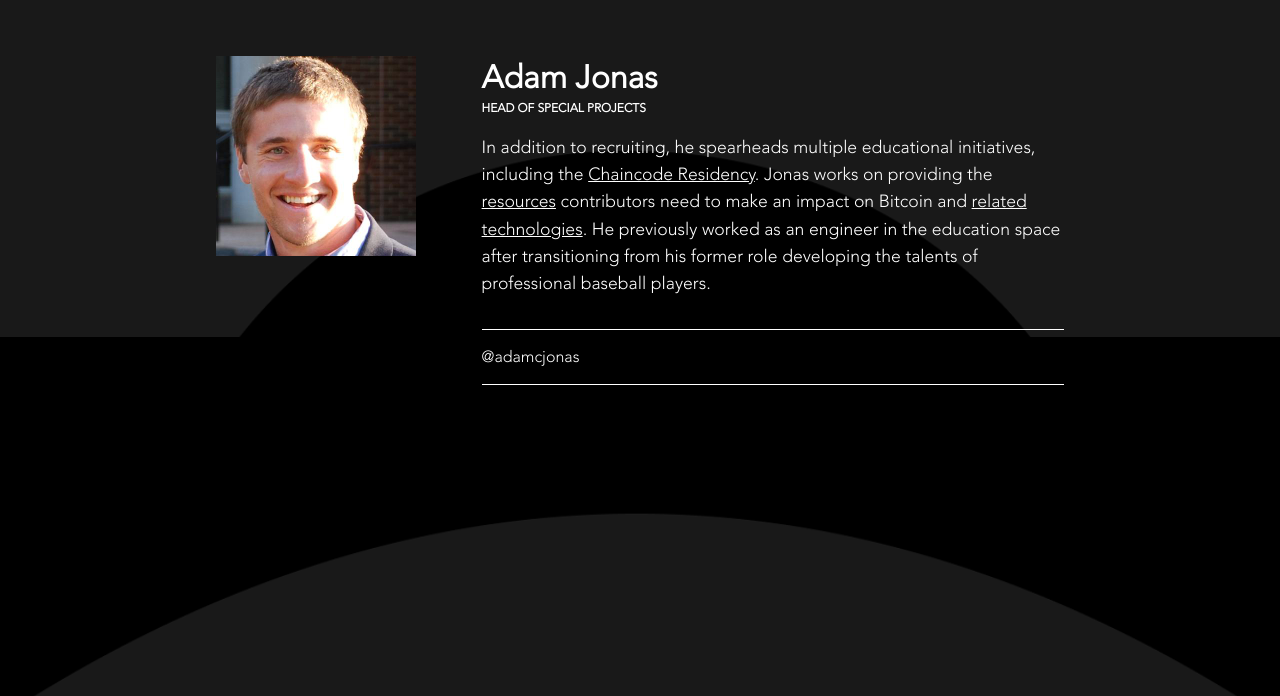
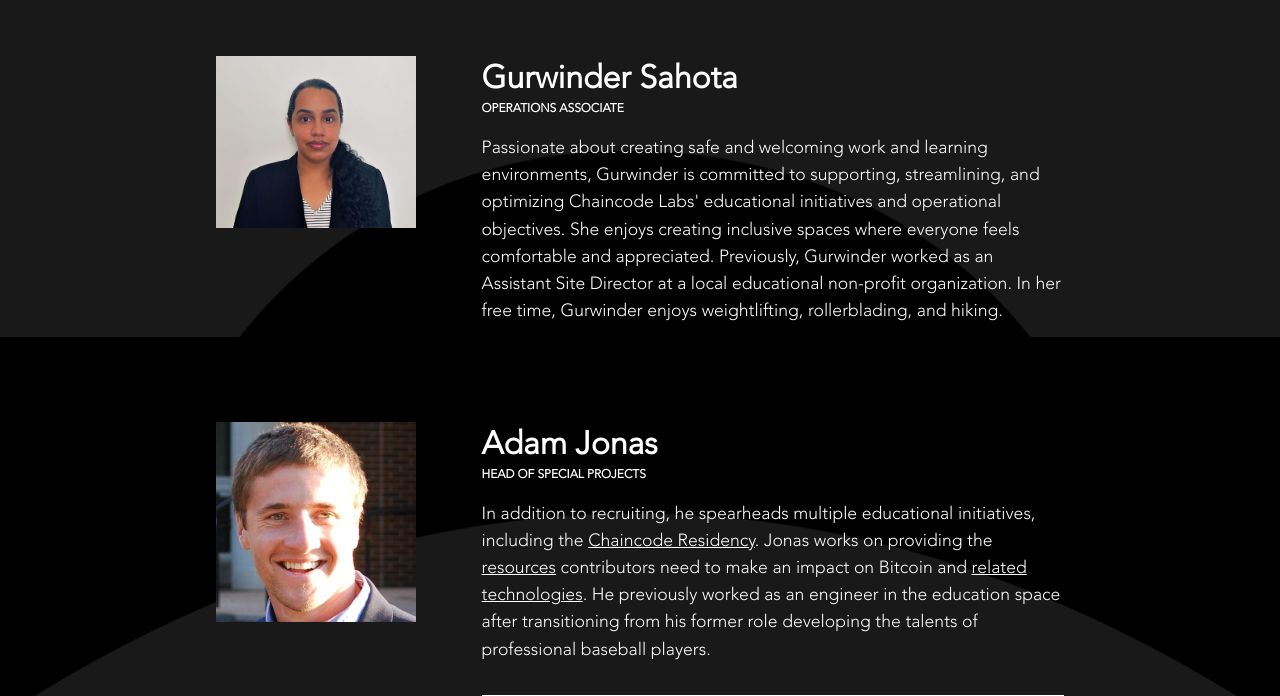
Before and after one commit to furszy/chaincodelabs.github.io, a Jekyll site: the page built from team.html, in a window 1280 px wide and 900 px high, scrolled down 3959 px, cut to the strip 204-900 px from the top of the window. Built offline with Jekyll 4.4.1, drawn with Linux system fonts in a browser that asks for light colours.

Commit message:
add gurwinder (#60)

```diff
--- a/_data/team.yml
+++ b/_data/team.yml
@@ -64,6 +64,11 @@
   link: https://twitter.com/niksigurds
   image: assets/images/nikki.png
   alt: Picture of Nikki Sigurdson
+- name: Gurwinder Sahota
+  title: Operations Associate
+  description: Passionate about creating safe and welcoming work and learning environments, Gurwinder is committed to supporting, streamlining, and optimizing Chaincode Labs' educational initiatives and operational objectives. She enjoys creating inclusive spaces where everyone feels comfortable and appreciated. Previously, Gurwinder worked as an Assistant Site Director at a local educational non-profit organization. In her free time, Gurwinder enjoys weightlifting, rollerblading, and hiking.
+  image: assets/images/gurwinder.jpg
+  alt: Picture of Gurwinder Sahota
 - name: Adam Jonas
   title: Head of Special Projects
   description: In addition to recruiting, he spearheads multiple educational initiatives, including the <a href="http://residency.chaincode.com" target="_blank" rel="noopener">Chaincode Residency</a>. Jonas works on providing the <a href="https://github.com/chaincodelabs/bitcoin-curriculum" target="_blank" rel="noopener">resources</a> contributors need to make an impact on Bitcoin and <a href="https://github.com/chaincodelabs/lightning-curriculum" target="_blank" rel="noopener">related technologies</a>. He previously worked as an engineer in the education space after transitioning from his former role developing the talents of professional baseball players.
```
Also changed, not shown: assets/images/gurwinder.jpg (added).
